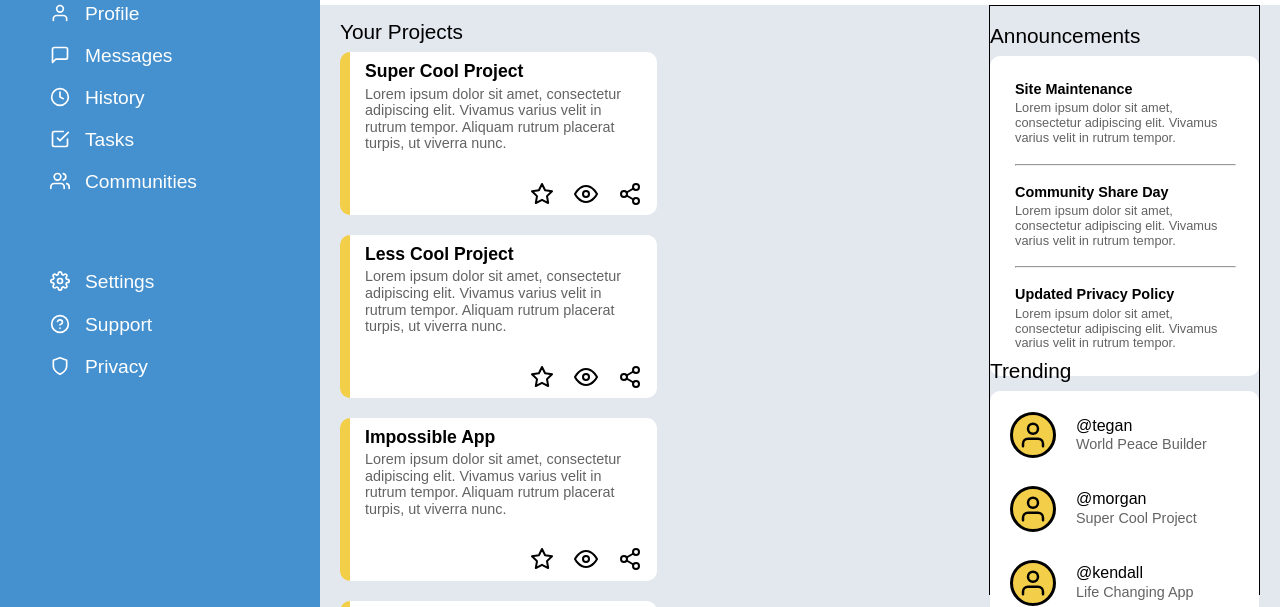
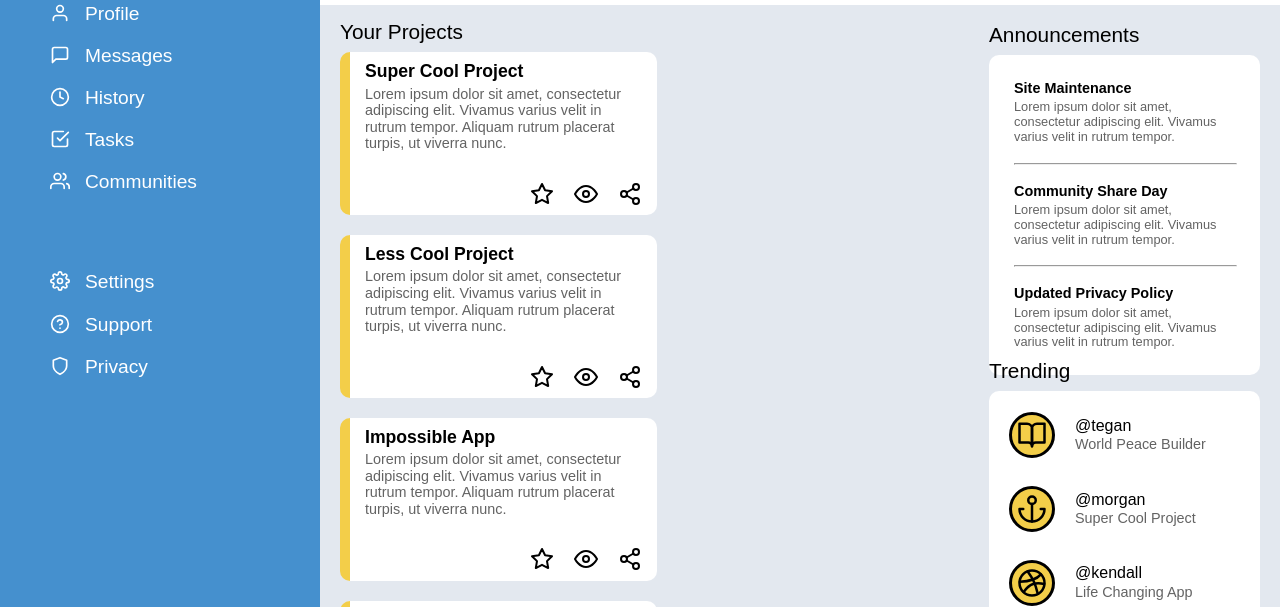
Before and after one commit to kamalypatel/admin-dashboard, a website: page index.html in a window 1280 px wide. Shown: the part 155-762 px from the top of the page. Drawn offline with nearby package versions, Linux system fonts and the light colour scheme.

Commit message:
cleanup css and added user icons

```diff
--- a/index.html
+++ b/index.html
@@ -162,19 +162,19 @@
                     <div class="right-body-bottom-card">
                         <div class="right-body-bottom-section">
                             <div class="circle">
-                            <i data-feather="user" class="large-icons"></i>
+                            <i data-feather="book-open" class="large-icons"></i>
                             </div>
                             <p>@tegan<br><span>World Peace Builder</span></p>
                         </div>
                         <div class="right-body-bottom-section">
                             <div class="circle">
-                            <i data-feather="user" class="large-icons"></i>
+                            <i data-feather="anchor" class="large-icons"></i>
                             </div>
                             <p>@morgan<br><span>Super Cool Project</span></p>
                         </div>
                         <div class="right-body-bottom-section">
                             <div class="circle">
-                            <i data-feather="user" class="large-icons"></i>
+                            <i data-feather="dribbble" class="large-icons"></i>
                             </div>
                             <p>@kendall<br><span>Life Changing App</span></p>
                         </div>
--- a/styles.css
+++ b/styles.css
@@ -254,7 +254,6 @@ button {
 .right-body {
     grid-row: 1 / 2;
     grid-column: 3 / 4;
-    border: 1px solid black;
     display: grid;
     grid-template: 8% 44% 8% 40% / 100%;
     margin-left: 5px;
```
